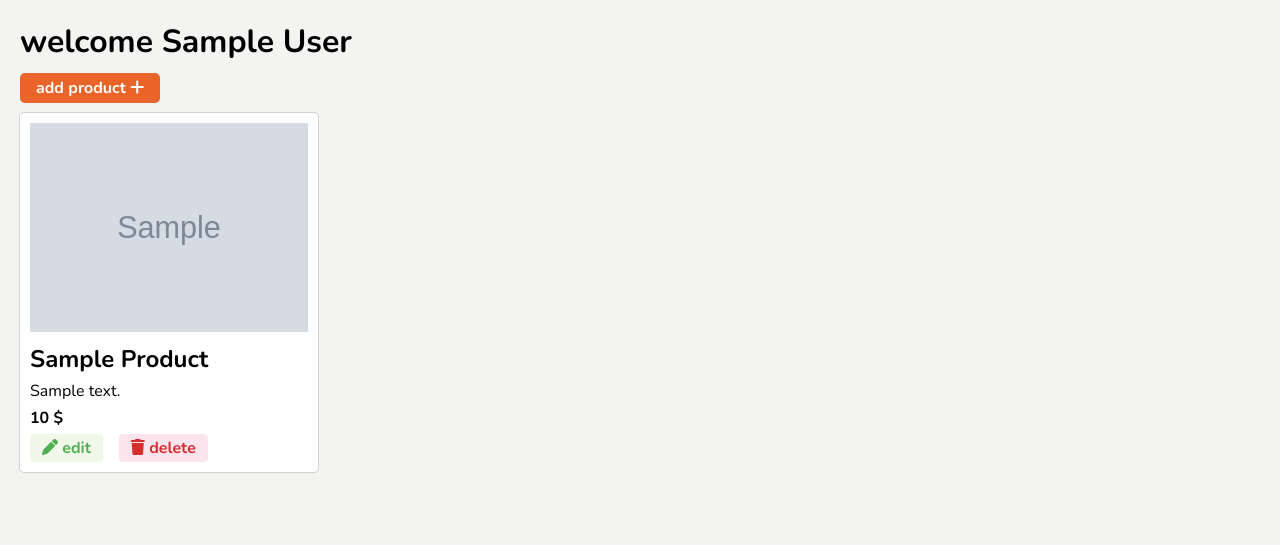
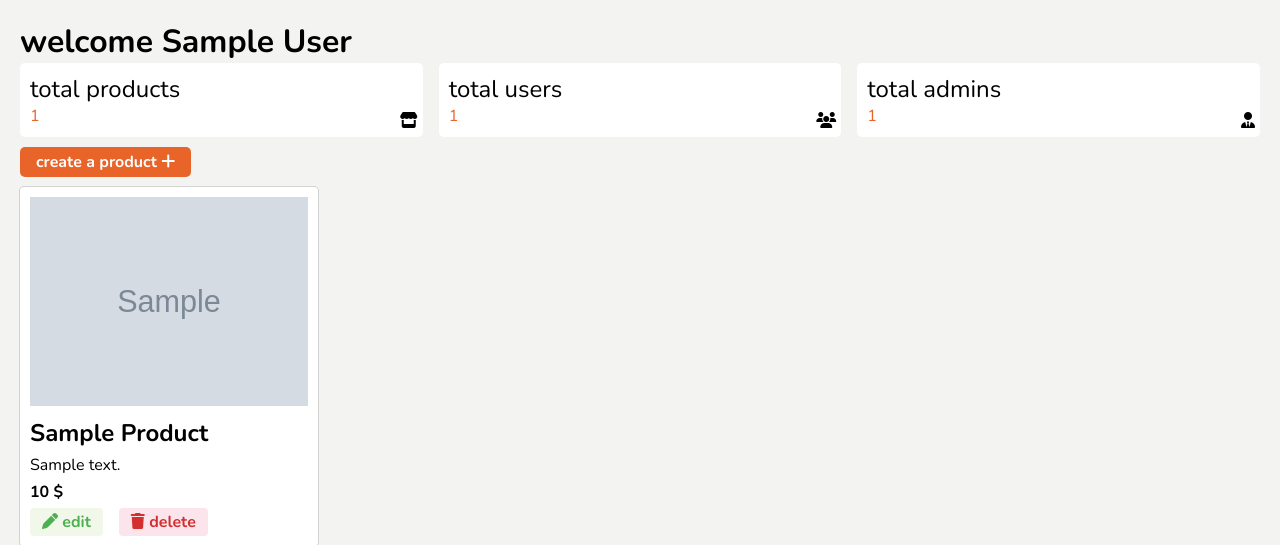
Before and after one commit to Bayi-Mostapha/adrar_outdoor_equipment, a PHP site: page /admin.php in a window 1280 px wide. Shown: the part 48-593 px from the top of the page. Run offline with PHP 8.4, Linux system fonts and the light colour scheme; the visitor is signed in with stand-in values (Sample User, id 1); tables that the repository leaves empty or names only in its code hold one stand-in row (values such as "Sample post"); grey boxes marked "Sample" are stand-in pictures; some libraries are stand-ins or nearby versions.

Commit message:
added stats for admin

```diff
--- a/admin.php
+++ b/admin.php
@@ -5,6 +5,7 @@
         header("Location: admin-login.php");
         exit();
     }
+
 ?>
 <!DOCTYPE html>
 <html lang="en">
@@ -23,6 +24,61 @@
     <main>
         <h1>welcome <?php echo $_SESSION["name"]; ?></h1>
         <?php
+            // stats
+            echo "<div class=\"stats\">";
+            $sql = "SELECT COUNT(*) as n FROM products;";
+            $result = mysqli_query($mysqli, $sql);
+            if(mysqli_num_rows($result) > 0) {
+                $row = mysqli_fetch_assoc($result);
+                echo "
+                <div class=\"stat\">
+                    <p class=\"title\">total products</p>
+                    <p class=\"number\">
+                        $row[n]
+                    </p>
+                    <div class=\"icon\">
+                        <i class=\"fa-solid fa-store\"></i>
+                    </div>
+                </div>
+                ";
+            }
+
+            $sql = "SELECT COUNT(*) as n FROM users;";
+            $result = mysqli_query($mysqli, $sql);
+            if(mysqli_num_rows($result) > 0) {
+                $row = mysqli_fetch_assoc($result);
+                echo "
+                <div class=\"stat\">
+                    <p class=\"title\">total users</p>
+                    <p class=\"number\">
+                        $row[n]
+                    </p>
+                    <div class=\"icon\">
+                        <i class=\"fa-solid fa-users\"></i>
+                    </div>
+                </div>
+                ";
+            }
+
+            $sql = "SELECT COUNT(*) as n FROM admins;";
+            $result = mysqli_query($mysqli, $sql);
+            if(mysqli_num_rows($result) > 0) {
+                $row = mysqli_fetch_assoc($result);
+                echo "
+                <div class=\"stat\">
+                    <p class=\"title\">total admins</p>
+                    <p class=\"number\">
+                        $row[n]
+                    </p>
+                    <div class=\"icon\">
+                        <i class=\"fa-solid fa-user-tie\"></i>
+                    </div>
+                </div>
+                ";
+            }
+            echo "</div>";
+            // end
+
             if($_SERVER["REQUEST_METHOD"] == "GET"){
                 if(isset($_GET["error"])) {
                     $error = $_GET["error"];
@@ -48,7 +104,7 @@
                 }
             }
         ?>
-        <a href="admin-crud/create.php" class="add-product mb-btn">add product <i class="fa-solid fa-plus"></i></a>
+        <a href="admin-crud/create.php" class="add-product mb-btn">create a product <i class="fa-solid fa-plus"></i></a>
 
         <div class="products">
             <?php
--- a/styles/admin.css
+++ b/styles/admin.css
@@ -1,3 +1,31 @@
+.stats {
+    display: grid;
+    grid-template-columns: repeat(3, 1fr);
+    gap: 1rem;
+}
+
+.stat {
+    padding: 10px;
+    border-radius: 5px;
+
+    background: var(--txt2);
+    position: relative;
+}
+
+.stat .title {
+    font-size: var(--big);
+}
+
+.stat .number {
+    color: var(--main-color);
+}
+
+.stat .icon {
+    position: absolute;
+    bottom: 5px;
+    right: 5px;
+}
+
 .add-product {
     display: inline-block;
     margin: 10px 0;
```
